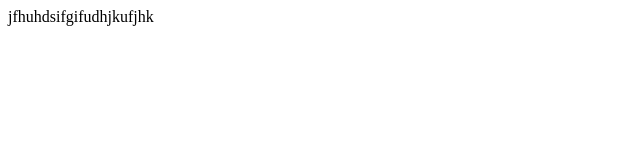
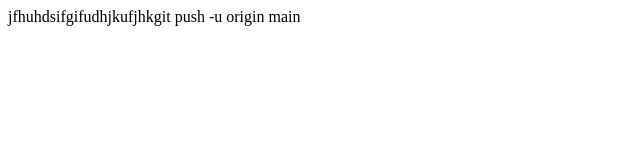
Before and after one commit to oyshi511/my-first-reposetoris, a plain HTML site: page index.html in a window 1280 px wide. Shown: the whole page, without its empty margins (0-640 px from the left). Drawn offline with Linux system fonts and the light colour scheme.

Commit message:
first commit

```diff
--- a/index.html
+++ b/index.html
@@ -6,7 +6,7 @@
     <title>My first github reposetoris</title>
 </head>
 <body>
-    jfhuhdsifgifudhjkufjhk
+    jfhuhdsifgifudhjkufjhkgit push -u origin main
 
 </body>
 </html>
```
